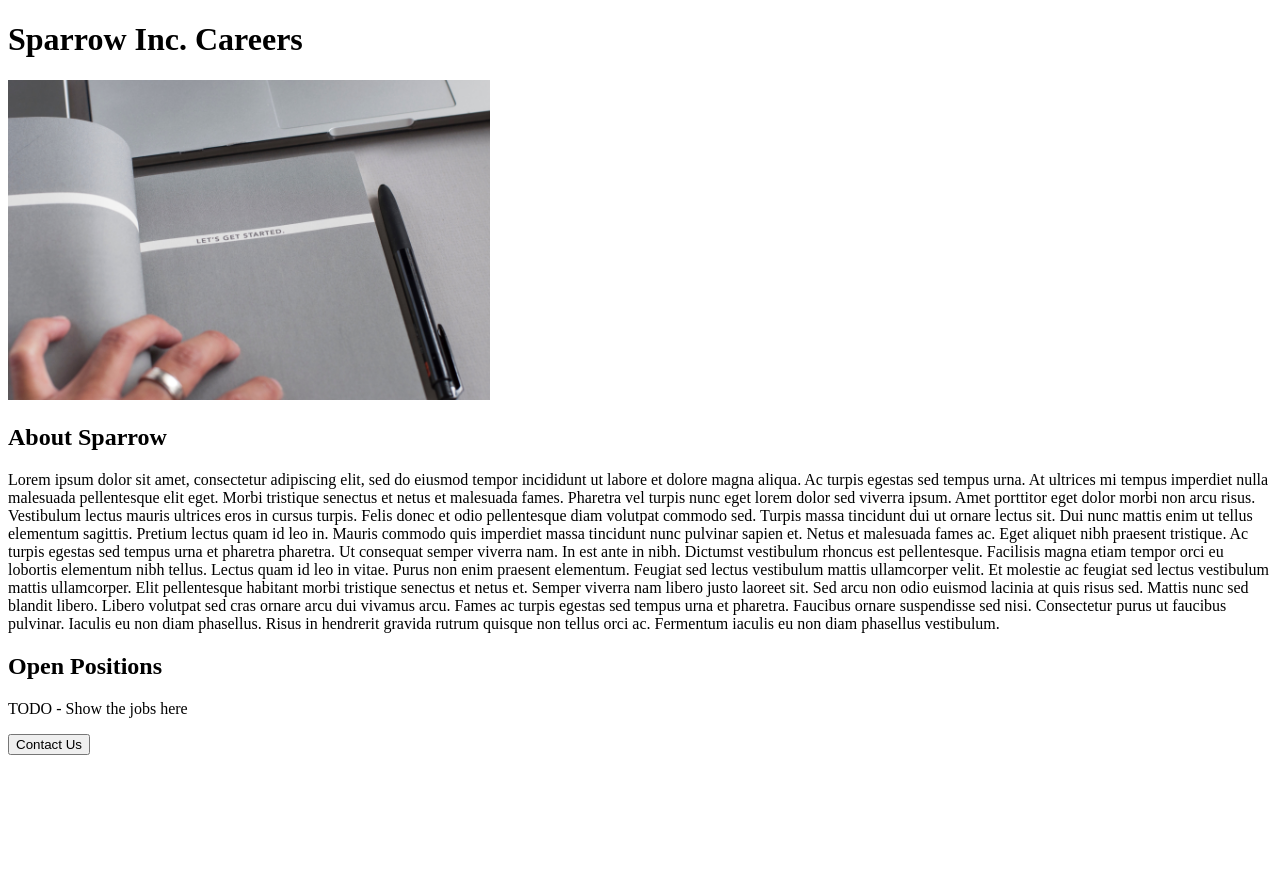
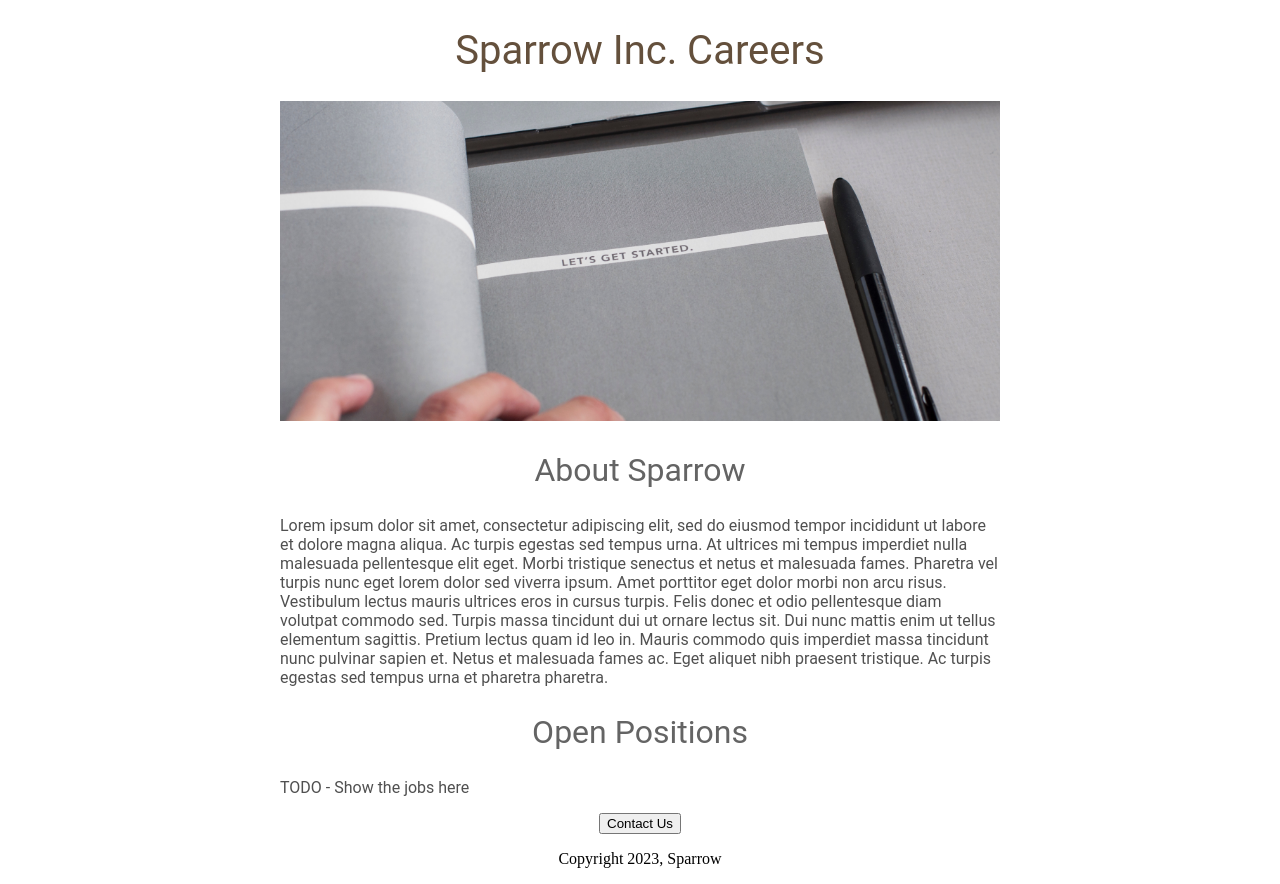
Before and after one commit to juwonlo-tech/sparrow-careers, a Flask app: page / in a window 1280 px wide. Before the commit the page ends 755 px from the top, so only its background shows below. Run offline with Flask 3, Linux system fonts and the light colour scheme.

Commit message:
Added HTML and CSS

```diff
--- a/templates/home.html
+++ b/templates/home.html
@@ -2,19 +2,52 @@
 <html>
   <head>
     <title>Sparrow Careers</title>
+    <style>
+      #banner {
+        width: 100%;
+        height: 320px;
+        object-fit: cover;
+      }
+      h1 {
+        font-size: 40px;
+        font-family: Roboto;
+        font-weight: normal;
+        color: rgb(100, 80, 60);
+        text-align: center;
+      }
+      h2{
+        font-family: Roboto;
+        font-size: 32px;
+        color: rgb(100, 100, 100);
+        text-align: center;
+        font-weight: normal;
+      }
+      .bodytext {
+        font-family: Roboto;
+        color: rgb(80, 80, 80);
+      }
+      #container{
+        max-width: 720px;
+        margin: 0 auto 0 auto;
+      }
+    </style>
   </head>
   <body>
-    <h1>Sparrow Inc. Careers </h1>
-    <img src="https://careers-website--toluwasejuwonlo.repl.co/static/banner.jpg" height="320">
+    <div id="container">
+      <h1>Sparrow Inc. Careers </h1>
+      <img id="banner" src="https://careers-website--toluwasejuwonlo.repl.co/static/banner.jpg" >
 
-    <h2>About Sparrow</h2>
-    <p>Lorem ipsum dolor sit amet, consectetur adipiscing elit, sed do eiusmod tempor incididunt ut labore et dolore magna aliqua. Ac turpis egestas sed tempus urna. At ultrices mi tempus imperdiet nulla malesuada pellentesque elit eget. Morbi tristique senectus et netus et malesuada fames. Pharetra vel turpis nunc eget lorem dolor sed viverra ipsum. Amet porttitor eget dolor morbi non arcu risus. Vestibulum lectus mauris ultrices eros in cursus turpis. Felis donec et odio pellentesque diam volutpat commodo sed. Turpis massa tincidunt dui ut ornare lectus sit. Dui nunc mattis enim ut tellus elementum sagittis. Pretium lectus quam id leo in. Mauris commodo quis imperdiet massa tincidunt nunc pulvinar sapien et. Netus et malesuada fames ac. Eget aliquet nibh praesent tristique. Ac turpis egestas sed tempus urna et pharetra pharetra.
+      <h2>About Sparrow</h2>
+      <p class="bodytext">Lorem ipsum dolor sit amet, consectetur adipiscing elit, sed do eiusmod tempor incididunt ut labore et dolore magna aliqua. Ac turpis egestas sed tempus urna. At ultrices mi tempus imperdiet nulla malesuada pellentesque elit eget. Morbi tristique senectus et netus et malesuada fames. Pharetra vel turpis nunc eget lorem dolor sed viverra ipsum. Amet porttitor eget dolor morbi non arcu risus. Vestibulum lectus mauris ultrices eros in cursus turpis. Felis donec et odio pellentesque diam volutpat commodo sed. Turpis massa tincidunt dui ut ornare lectus sit. Dui nunc mattis enim ut tellus elementum sagittis. Pretium lectus quam id leo in. Mauris commodo quis imperdiet massa tincidunt nunc pulvinar sapien et. Netus et malesuada fames ac. Eget aliquet nibh praesent tristique. Ac turpis egestas sed tempus urna et pharetra pharetra.
+    </p>
 
-Ut consequat semper viverra nam. In est ante in nibh. Dictumst vestibulum rhoncus est pellentesque. Facilisis magna etiam tempor orci eu lobortis elementum nibh tellus. Lectus quam id leo in vitae. Purus non enim praesent elementum. Feugiat sed lectus vestibulum mattis ullamcorper velit. Et molestie ac feugiat sed lectus vestibulum mattis ullamcorper. Elit pellentesque habitant morbi tristique senectus et netus et. Semper viverra nam libero justo laoreet sit. Sed arcu non odio euismod lacinia at quis risus sed. Mattis nunc sed blandit libero. Libero volutpat sed cras ornare arcu dui vivamus arcu. Fames ac turpis egestas sed tempus urna et pharetra. Faucibus ornare suspendisse sed nisi. Consectetur purus ut faucibus pulvinar. Iaculis eu non diam phasellus. Risus in hendrerit gravida rutrum quisque non tellus orci ac. Fermentum iaculis eu non diam phasellus vestibulum.</p>
-
-    <h2>Open Positions</h2>
-    <p>TODO - Show the jobs here</p>
-    <button>Contact Us</button>
-  </body>
+      <h2>Open Positions</h2>
+      <p class="bodytext">TODO - Show the jobs here</p>
+      <div style="text-align:center;">
+        <button>Contact Us</button>
+        <p> Copyright 2023, Sparrow </p>
+      </div>
+    </div>
+    </div>
   </body>
 </html>
```
